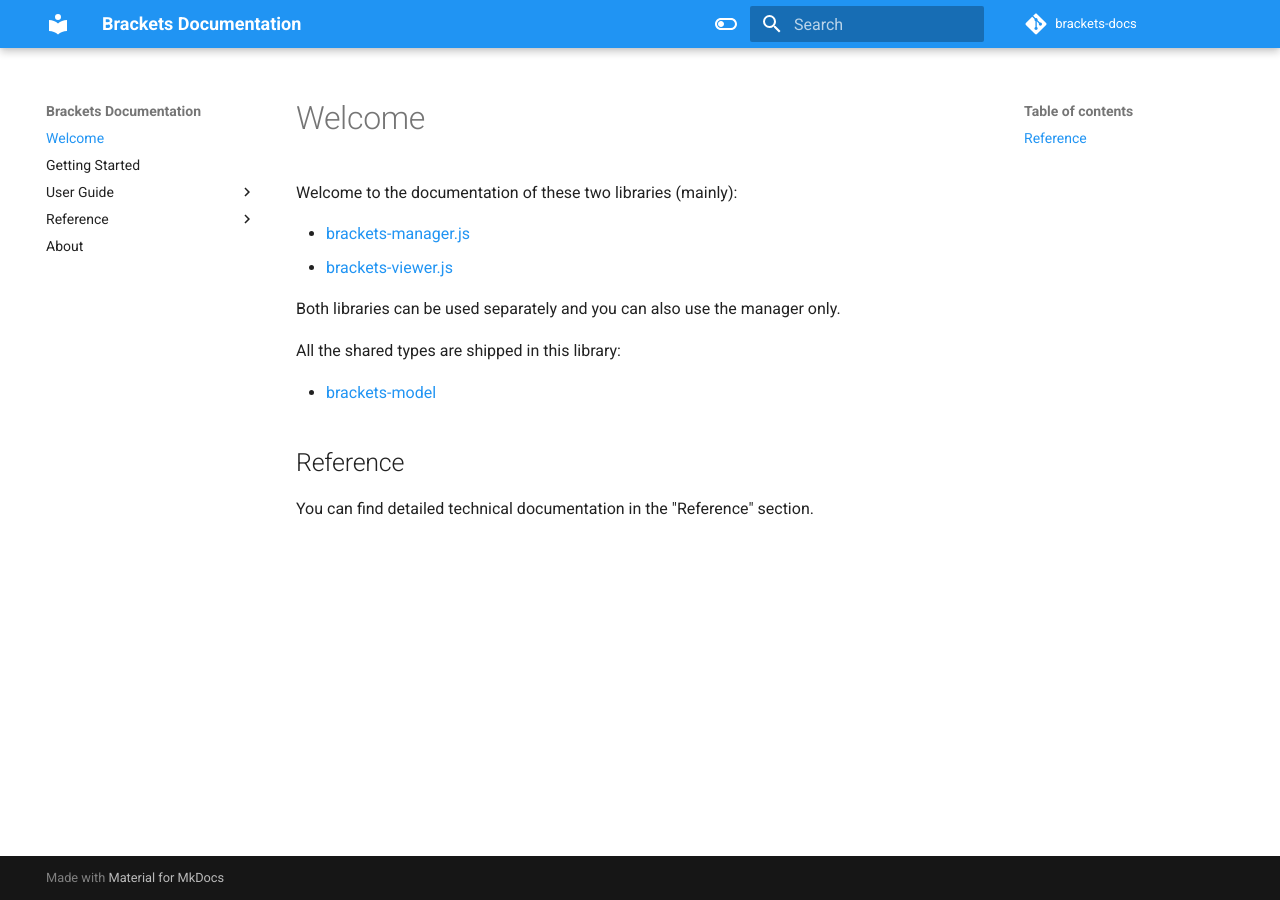
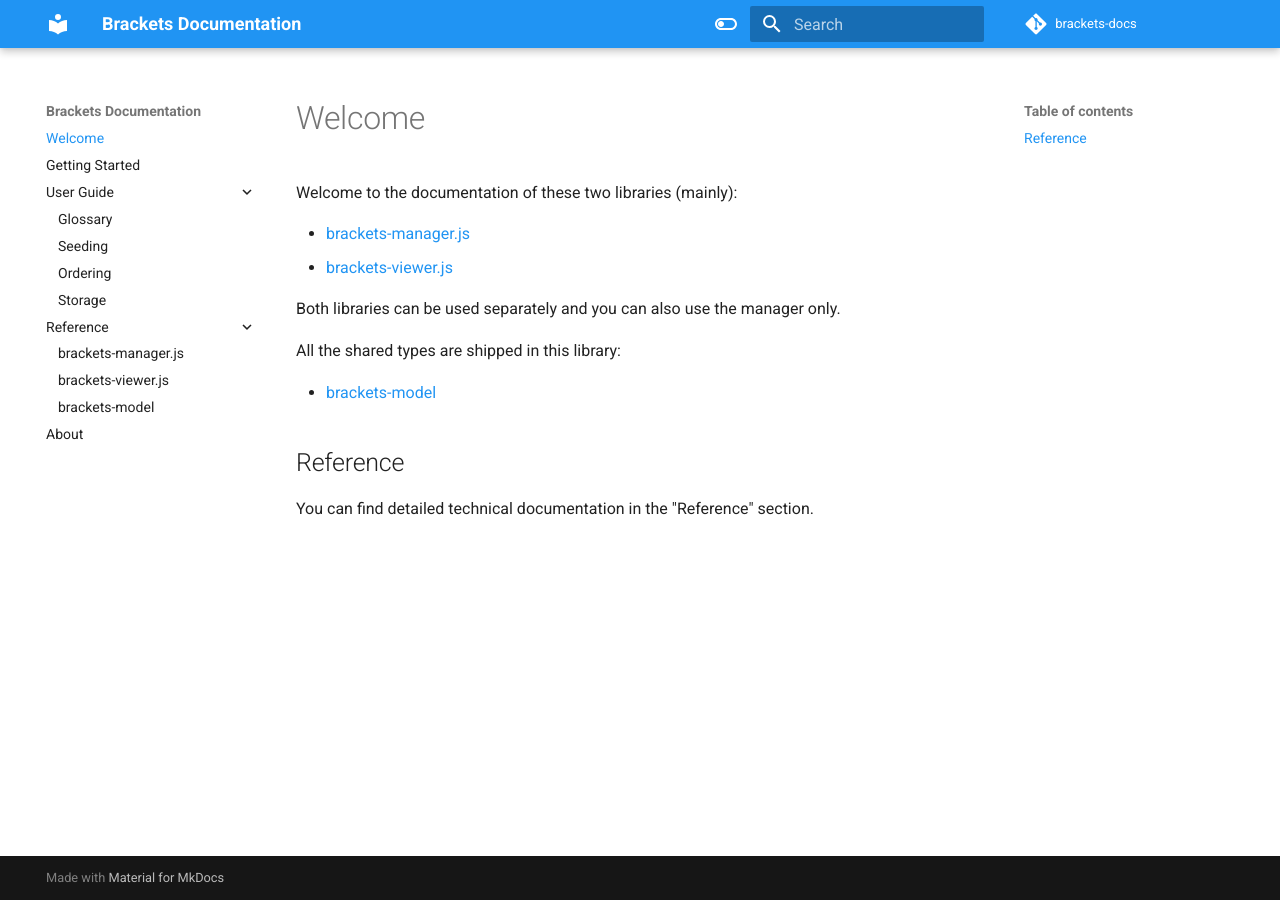
Before and after one commit to Drarig29/brackets-docs, an MkDocs documentation site: the page built from docs/index.md, in a window 1280 px wide. Built offline with MkDocs 1.6.1 and Material for MkDocs 9.7.7, drawn with Linux system fonts in a browser that asks for light colours; comment, search, counter and statistics services are not loaded.

Commit message:
Add many features

```diff
--- a/mkdocs.yml
+++ b/mkdocs.yml
@@ -4,6 +4,11 @@
 repo_name: brackets-docs
 theme:
   name: material
+  features:
+    - navigation.instant
+    - navigation.tracking
+    - navigation.expand
+    - navigation.top
   palette:
     - media: "(prefers-color-scheme: light)"
       primary: blue
@@ -39,3 +44,5 @@
   - pymdownx.snippets
   - pymdownx.highlight:
       anchor_linenums: true
+  - toc:
+      permalink: true
```
